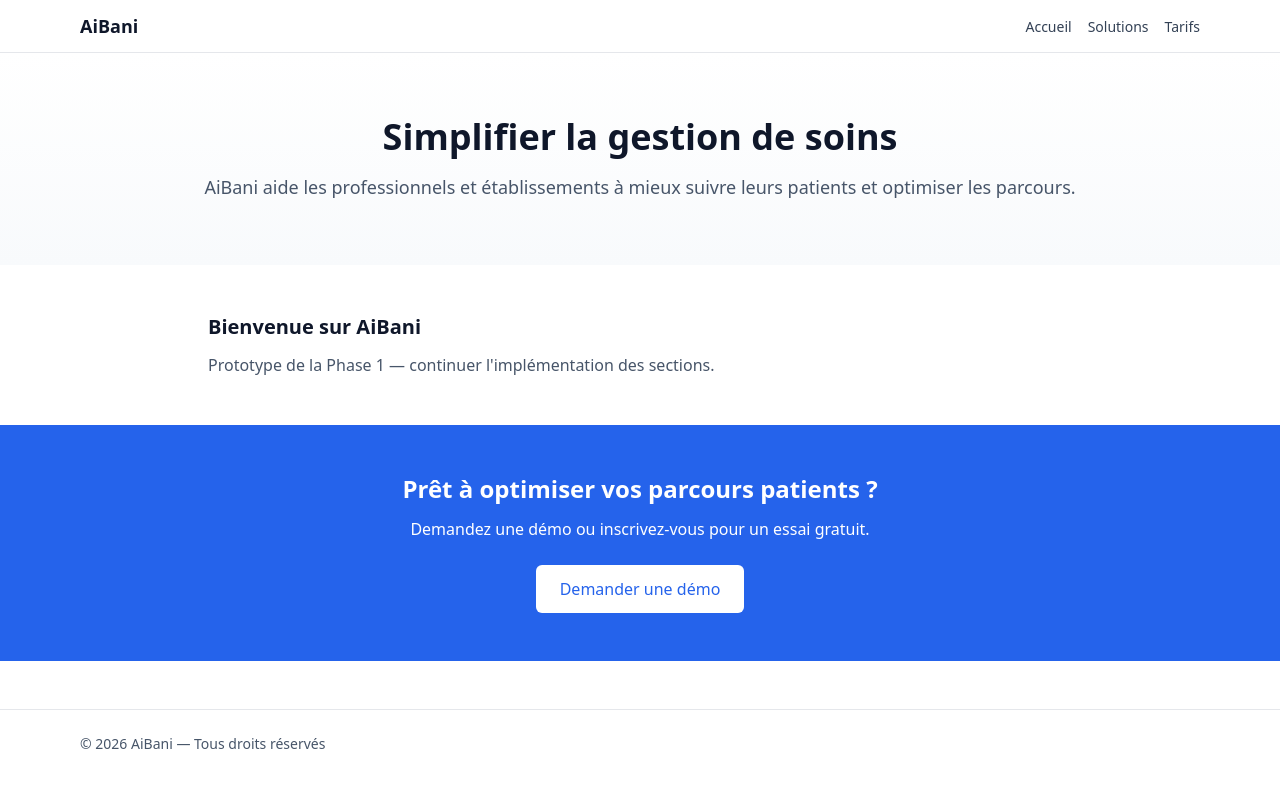
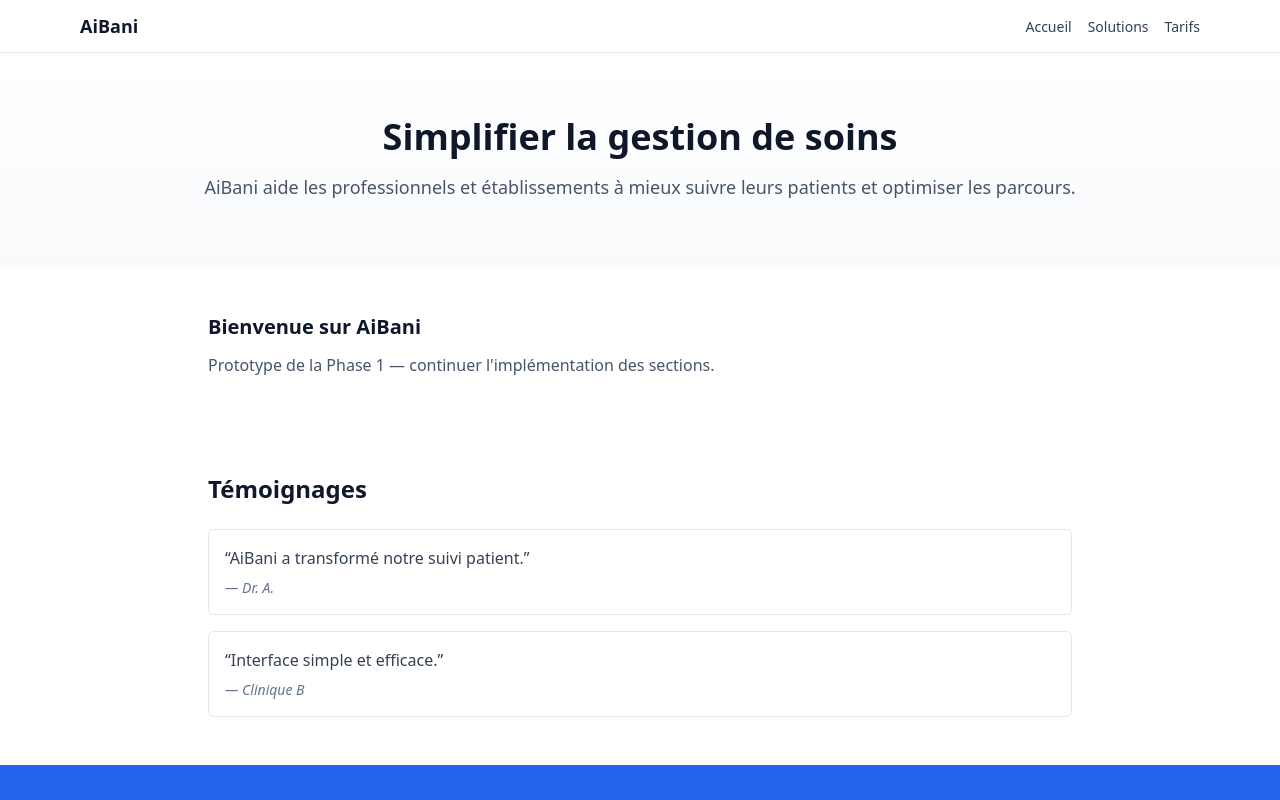
Before and after one commit to habiboulaye/aibani-web, a Next.js app: page / in a window 1280 px wide. Shown: the top 800 px of the page. Built offline with nearby package versions, Linux system fonts and the light colour scheme.

Commit message:
Phase 1: add Testimonials section and integrate on homepage

```diff
--- a/src/app/page.tsx
+++ b/src/app/page.tsx
@@ -1,5 +1,6 @@
 import React from 'react'
 import Hero from '../components/sections/Hero'
+import Testimonials from '../components/sections/Testimonials'
 import CTA from '../components/sections/CTA'
 
 export default function Home() {
@@ -10,6 +11,7 @@ export default function Home() {
         <h3 className="text-xl font-semibold">Bienvenue sur AiBani</h3>
         <p className="mt-3 text-slate-600">Prototype de la Phase 1 — continuer l'implémentation des sections.</p>
       </main>
+      <Testimonials />
       <CTA />
     </>
   )
--- /dev/null
+++ b/src/components/sections/Testimonials.tsx
@@ -0,0 +1,24 @@
+import React from 'react'
+
+const mock = [
+  { id: 't1', quote: "AiBani a transformé notre suivi patient.", author: 'Dr. A.' },
+  { id: 't2', quote: "Interface simple et efficace.", author: 'Clinique B' }
+]
+
+export default function Testimonials() {
+  return (
+    <section className="py-12 bg-white">
+      <div className="max-w-4xl mx-auto px-4">
+        <h3 className="text-2xl font-semibold">Témoignages</h3>
+        <div className="mt-6 space-y-4">
+          {mock.map(t => (
+            <blockquote key={t.id} className="p-4 border rounded-md">
+              <p className="text-slate-700">“{t.quote}”</p>
+              <cite className="block mt-2 text-sm text-slate-500">— {t.author}</cite>
+            </blockquote>
+          ))}
+        </div>
+      </div>
+    </section>
+  )
+}
```
